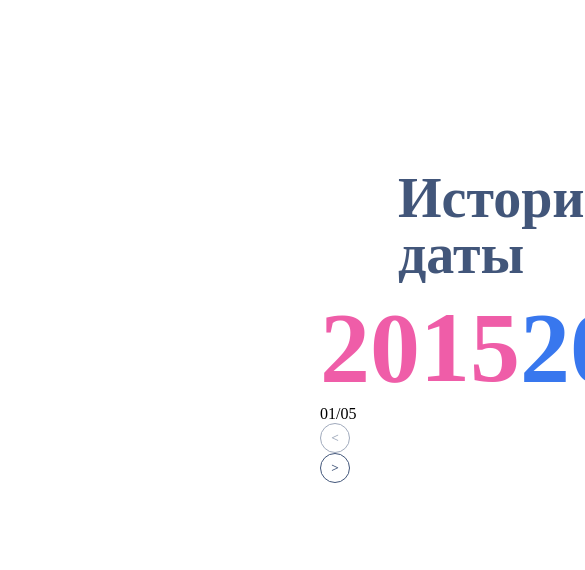
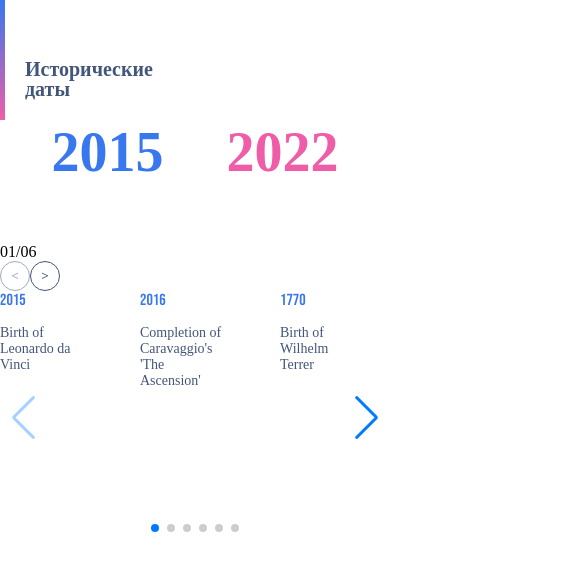
Before and after one commit to solvld/test-only, a React (Create React App) app: page / in a window 390 px wide. Shown: the top 570 px of the page, 585 px wide, since content can reach past the window. Built offline with nearby package versions, Linux system fonts and the light colour scheme.

Commit message:
add responsive design

```diff
--- a/package.json
+++ b/package.json
@@ -10,6 +10,7 @@
     "@types/node": "^16.18.61",
     "@types/react": "^18.2.37",
     "@types/react-dom": "^18.2.15",
+    "gsap": "^3.12.2",
     "react": "^18.2.0",
     "react-dom": "^18.2.0",
     "react-scripts": "5.0.1",
--- a/src/App.scss
+++ b/src/App.scss
@@ -5,4 +5,9 @@
 
 .App{
   margin: 170px 160px 0 320px;
+  @media screen and (max-width: 600px){
+    &{
+      margin: 0;
+    }
+  }
 }
--- a/src/App.tsx
+++ b/src/App.tsx
@@ -3,17 +3,15 @@ import './App.scss';
 import CardTable from './Components/CardTable/CardTable'
 import DateHero from './Components/DateHero/DeteHero';
 import Header from './Components/Header/Header';
-// import Swiper, { Navigation, Pagination } from '../../../node_modules/swiper';
+import Selecter from './Components/Selecter/Selecter';
 
 
 
 function App() {
-
-
-
   return (
     <div className="App">
-      <Header/>
+      <Header />
+      {/* <Selecter /> */}
       <DateHero />
     </div>
   );
--- a/src/Components/Card/Card.scss
+++ b/src/Components/Card/Card.scss
@@ -3,6 +3,12 @@
 
 .Card{
   margin-right: 80px;
+  height: 30vh;
+  @media screen and (max-width: 600px){
+    &{
+      margin-right: 25px;
+    }
+  }
 
   h3{
     margin-bottom: 15px;
@@ -10,10 +16,20 @@
     font-family: Bebas Neue;
     font-size: 25px;
     font-weight: 400;
+    @media screen and (max-width: 600px){
+      &{
+        font-size: 16px;
+      }
+    }
   }
   p{
     color: $black-blue;
     font-size: 20px;
+    @media screen and (max-width: 600px){
+      &{
+        font-size: 14px;
+      }
+    }
 
   }
 }
--- a/src/Components/DateHero/DeteHero.tsx
+++ b/src/Components/DateHero/DeteHero.tsx
@@ -2,8 +2,20 @@ import React, { useState } from "react";
 import {datesInfo} from '../../DatesInfo'
 import './datehero.scss';
 import CardTable from "../CardTable/CardTable";
+import { gsap, Power1 } from "gsap";
+
 
 function DateHero() {
+  const items = document.querySelectorAll(".year-firs");
+
+  gsap.from(items, {
+    textContent: 0,
+    duration: 4,
+    ease: Power1.easeIn,
+    snap: { textContent: 1 },
+    stagger: 1,
+    // onUpdate: textContent.replace(/\B(?=(\d{3})+(?!\d))/g, ","),
+  });
 
   const subjects = datesInfo
 
--- a/src/Components/DateHero/datehero.scss
+++ b/src/Components/DateHero/datehero.scss
@@ -4,13 +4,20 @@
   display: flex;
   justify-content: space-around;
   text-align: center;
-  font-size: 100px;
+  font-size: 150px;
   font-weight: 700;
+
+  @media screen and (max-width: 600px){
+    & {
+      font-size: 56px;
+      margin: 0 20px 59px 20px;
+    }
+  }
   .year-first{
-    color: $fuschia;
+    color: $blue;
   }
   .year-last{
-    color: $blue
+    color: $fuschia;
   }
 }
 
--- a/src/Components/Header/_header.scss
+++ b/src/Components/Header/_header.scss
@@ -8,12 +8,26 @@ header{
     font-weight: 700;
     font-size: 56px;
     line-height: 100%;
+    @media screen and (max-width: 600px){
+    & {
+    font-size: 20px;
+    margin-left: 20px;
+    margin-top: 59px;
+
+    }
+}
+
   }
   .vertical-gradient {
     margin-right: 78px;
     height: 120px;
     width: 5px;
     background: linear-gradient(to bottom, $blue, $fuschia);
+    @media screen and (max-width: 600px){
+      & {
+        margin: 0;
 
-  }
+    }
 }
+}
+}
--- /dev/null
+++ b/src/Components/Selecter/Selecter.tsx
@@ -0,0 +1,12 @@
+import React from "react";
+
+import './selecter.scss';
+
+function Selecter(){
+  return (
+    <div className="circle">
+    </div>
+  )
+}
+
+export default Selecter;
--- /dev/null
+++ b/src/Components/Selecter/selecter.scss
@@ -0,0 +1,26 @@
+@import '../../styles/varibles';
+
+.circle{
+  position: absolute;
+  top: 50%;
+  left: 50%;
+  width: 460px;
+  height: 460px;
+  width: 460px;
+  height: 460px;
+  border: 1px solid $black-blue;
+
+  border-radius: 50%;
+  -webkit-transform: translate(-50%, -50%);
+  transform: translate(-50%, -50%);
+
+  .point {
+    position: relative;
+    left: 50%;
+    background-color: $black-blue;
+    height: 5px;
+    width: 5px;
+    border-radius: 50%;
+
+  }
+}
--- a/src/DatesInfo.ts
+++ b/src/DatesInfo.ts
@@ -70,5 +70,17 @@ export const datesInfo: Array<Subject> = [
       {"year": 1989, "event": "Fall of the Berlin Wall"},
       {"year": 2010, "event": "Earthquake in Haiti"}
     ]
+  },
+  {
+    "subjectName": "Physics",
+    "dates": [
+      {"year": 1666, "event": "Isaac Newton formulates the law of universal gravitation"},
+      {"year": 1820, "event": "Hans Christian Ørsted discovers the phenomenon of electromagnetic induction"},
+      {"year": 1905, "event": "Albert Einstein publishes the special theory of relativity"},
+      {"year": 1927, "event": "de Broglie's wave theory"},
+      {"year": 1964, "event": "Discovery of quasars"},
+      {"year": 1983, "event": "Detection of neutrinos"},
+      {"year": 2012, "event": "Discovery of the Higgs boson at CERN"}
+    ]
   }
 ];
```
Also changed, not shown: 1 other file (tests, documents, lock files or other folders).
